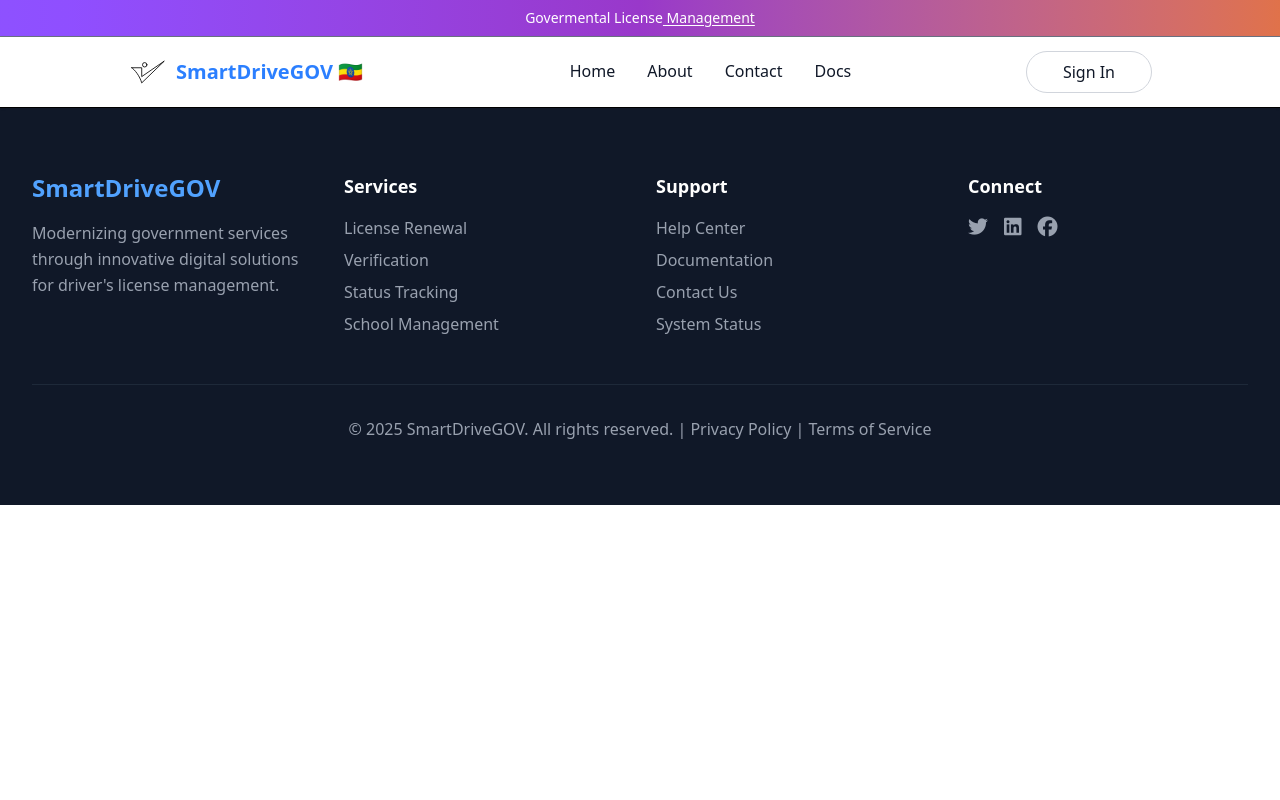
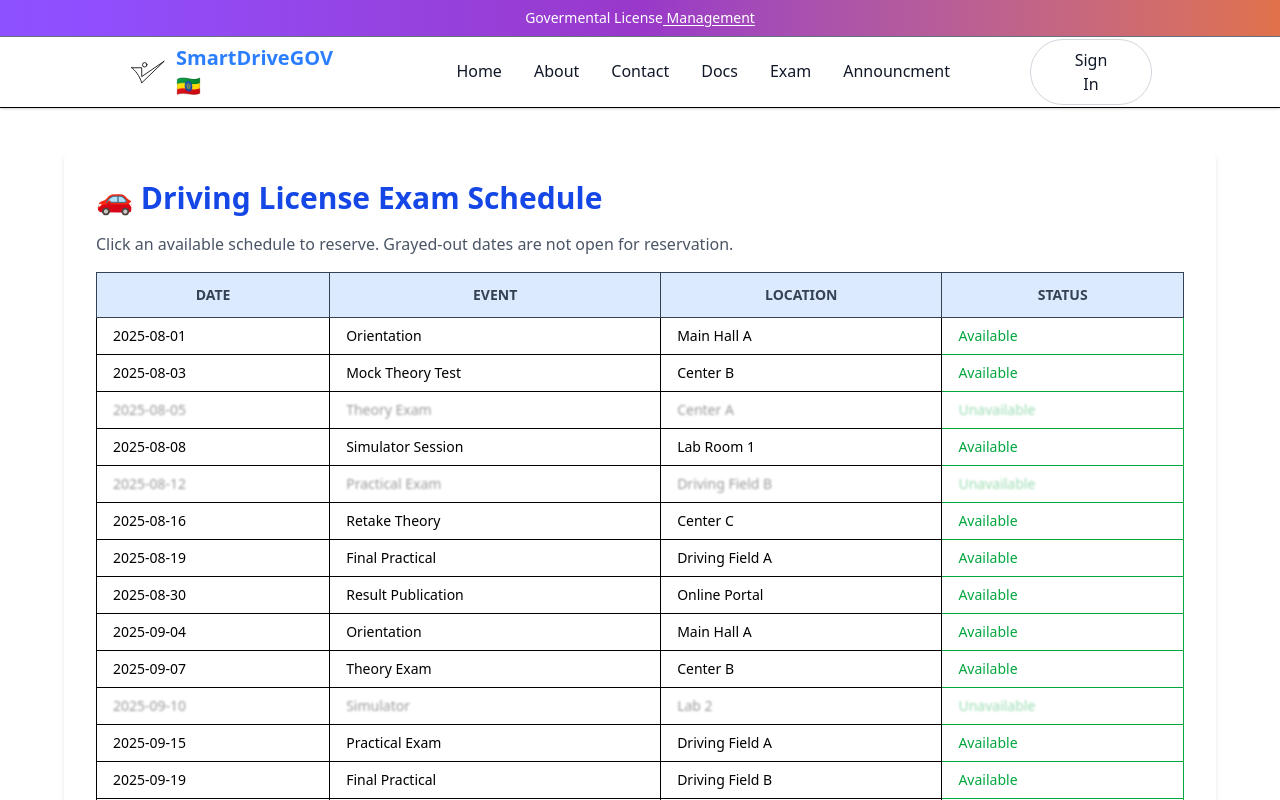
Before and after one commit to adel-kd/FaydaHackathonProject, a React (Vite) app in the folder client/: page /exam in a window 1280 px wide. Shown: the top 800 px of the page. Built offline with nearby package versions, Linux system fonts and the light colour scheme; the HTML template or start-up script is replaced by a standard one.

Commit message:
vid-explanation

```diff
--- a/client/src/App.jsx
+++ b/client/src/App.jsx
@@ -9,6 +9,10 @@ import Temporary from "./pages/temporary";
 import Dashboard from "./pages/Dashboard/Dashboard";
 import About from "./pages/about";
 import Docs from "./pages/docs";
+import AdminPortal from "./pages/AdminPortal";
+import SubdomainDemo from "./pages/SubdomainDemo";
+import NotFound from "./pages/NotFound";
+import Exam from "./pages/exam";
 const App = () => {
 const location = useLocation();
   return (
@@ -21,8 +25,12 @@ const location = useLocation();
       <Route path="/contact" element={<Contact />} />
       <Route path="/dashboard" element={<Dashboard />} />
       <Route path="/temporary" element={<Temporary />} />
-       <Route path="/docs" element={<Docs />} />
-       <Route path="/about" element={<About />} />
+        <Route path="/docs" element={<Docs />} />
+        <Route path="/about" element={<About />} />
+        <Route path="/admin" element={<AdminPortal />} />
+        <Route path="/schools" element={<SubdomainDemo />} />
+        <Route path="/exam" element={<Exam />} />
+        <Route path="*" element={<NotFound />} />
     </Routes>
     {location.pathname !== "/admin" && <Footer />}
 </div>
--- /dev/null
+++ b/client/src/components/FaydaForm.jsx
@@ -0,0 +1,55 @@
+import { useState } from "react";
+import axios from "axios";
+
+export default function FaydaForm() {
+  const [fin, setFin] = useState("");
+  const [otp, setOtp] = useState("");
+  const [result, setResult] = useState(null);
+  const [loading, setLoading] = useState(false);
+
+  const handleVerify = async () => {
+    setLoading(true);
+    try {
+      const res = await axios.post("http://localhost:5000/api/fayda/verify", {
+        fin,
+        otp,
+      });
+      setResult(res.data);
+    } catch (err) {
+      setResult({ error: "Verification failed. Please check your FIN and OTP." });
+    } finally {
+      setLoading(false);
+    }
+  };
+
+  return (
+    <div className="p-6 max-w-md mx-auto">
+      <h2 className="text-xl font-semibold mb-4">Fayda Verification</h2>
+      <input
+        placeholder="Enter FIN"
+        value={fin}
+        onChange={e => setFin(e.target.value)}
+        className="w-full p-2 border rounded mb-2"
+      />
+      <input
+        placeholder="Enter OTP"
+        value={otp}
+        onChange={e => setOtp(e.target.value)}
+        className="w-full p-2 border rounded mb-2"
+      />
+      <button
+        onClick={handleVerify}
+        disabled={loading}
+        className="bg-blue-600 text-white px-4 py-2 rounded w-full"
+      >
+        {loading ? "Verifying..." : "Verify"}
+      </button>
+
+      {result && (
+        <div className="mt-4 bg-gray-100 p-4 rounded">
+          <pre className="whitespace-pre-wrap">{JSON.stringify(result, null, 2)}</pre>
+        </div>
+      )}
+    </div>
+  );
+}
--- a/client/src/components/Navbar.jsx
+++ b/client/src/components/Navbar.jsx
@@ -37,6 +37,14 @@ const Navbar = () => {
           </li>
           <li className="group">
             <Link to="/docs">Docs</Link>
+            <div className="bg-blue-600 h-0.5 w-0 group-hover:w-full transition-all duration-300" />
+          </li>
+            <li className="group">
+            <Link to="/exam">Exam</Link>
+            <div className="bg-blue-600 h-0.5 w-0 group-hover:w-full transition-all duration-300" />
+          </li>
+            <li className="group">
+            <Link to="/announcment">Announcment</Link>
             <div className="bg-blue-600 h-0.5 w-0 group-hover:w-full transition-all duration-300" />
           </li>
         </ul>
--- /dev/null
+++ b/client/src/components/SchoolCard.jsx
@@ -0,0 +1,8 @@
+export default function SchoolCard({ name, subdomain }) {
+  return (
+    <div className="border p-4 my-2 rounded shadow">
+      <h3>{name}</h3>
+      <p className="text-sm text-gray-500">{subdomain}</p>
+    </div>
+  );
+}
--- /dev/null
+++ b/client/src/pages/AdminPortal.jsx
@@ -0,0 +1,21 @@
+import { useState } from "react";
+import axios from "axios";
+
+export default function AdminPortal() {
+  const [name, setName] = useState("");
+  const [subdomain, setSubdomain] = useState("");
+
+  const handleRegister = async () => {
+    const res = await axios.post("http://localhost:5000/api/admin/register", { name });
+    setSubdomain(res.data.subdomain);
+  };
+
+  return (
+    <div className="p-6">
+      <h2>Register a New Driving School</h2>
+      <input value={name} onChange={e => setName(e.target.value)} placeholder="School Name" />
+      <button onClick={handleRegister}>Generate Portal</button>
+      {subdomain && <p>Generated subdomain: <b>{subdomain}</b></p>}
+    </div>
+  );
+}
--- a/client/src/pages/Home.jsx
+++ b/client/src/pages/Home.jsx
@@ -3,10 +3,12 @@ import FAQ from "../components/FAQ"
 import CallToAction from "../components/CallToAction"
 import Features from "../components/Features"
 import Hero from "../components/Hero"
+import FaydaForm from "../components/FaydaForm";
 
 const Home = () => {
   return (
     <>
+
 
     <Hero />
     <States />
--- /dev/null
+++ b/client/src/pages/NotFound.jsx
@@ -0,0 +1,7 @@
+export default function NotFound() {
+  return (
+    <div className="p-10 text-center">
+      <h1 className="text-3xl font-bold">404 - Page Not Found</h1>
+    </div>
+  );
+}
--- a/client/src/pages/SignIn.jsx
+++ b/client/src/pages/SignIn.jsx
@@ -41,7 +41,7 @@ const handleLogin = (e) => {
         <img className="h-full" src={mobile_hero_img} alt="Mobile Hero" />
     </div>
 
- <div className="p-4 bg-red-50 border border-red-50 rounded-lsm shadow-md flex flex-col items-center justify-center w-full md:w-1/2">
+ {/* <div className="p-4 bg-red-50 border border-red-50 rounded-lsm shadow-md flex flex-col items-center justify-center w-full md:w-1/2">
       <p className="text-red-600 font-semibold">
         Fayda judges, please check this first:
       </p>
@@ -52,7 +52,7 @@ const handleLogin = (e) => {
       >
        Tempo Button
       </button>
-    </div>
+    </div> */}
 
     <div className="w-full flex flex-col items-center justify-center">
 
--- /dev/null
+++ b/client/src/pages/SubdomainDemo.jsx
@@ -0,0 +1,24 @@
+import { useEffect, useState } from "react";
+import axios from "axios";
+import SchoolCard from "../components/SchoolCard";
+
+export default function SubdomainDemo() {
+  const [schools, setSchools] = useState([]);
+
+  useEffect(() => {
+    axios.get("http://localhost:5000/api/admin/schools").then(res => {
+      setSchools(res.data);
+    });
+  }, []);
+
+  return (
+    <div className="p-6">
+      <h2>Registered Schools</h2>
+      <div>
+        {schools.map((s, i) => (
+          <SchoolCard key={i} name={s.name} subdomain={s.subdomain} />
+        ))}
+      </div>
+    </div>
+  );
+}
--- /dev/null
+++ b/client/src/pages/exam.jsx
@@ -0,0 +1,105 @@
+import React, { useState } from "react";
+
+// Full list of exam events across months
+const examEvents = [
+  // August
+  { date: "2025-08-01", type: "Orientation", location: "Main Hall A", available: true },
+  { date: "2025-08-03", type: "Mock Theory Test", location: "Center B", available: true },
+  { date: "2025-08-05", type: "Theory Exam", location: "Center A", available: false }, // unavailable
+  { date: "2025-08-08", type: "Simulator Session", location: "Lab Room 1", available: true },
+  { date: "2025-08-12", type: "Practical Exam", location: "Driving Field B", available: false },
+  { date: "2025-08-16", type: "Retake Theory", location: "Center C", available: true },
+  { date: "2025-08-19", type: "Final Practical", location: "Driving Field A", available: true },
+  { date: "2025-08-30", type: "Result Publication", location: "Online Portal", available: true },
+
+  // September
+  { date: "2025-09-04", type: "Orientation", location: "Main Hall A", available: true },
+  { date: "2025-09-07", type: "Theory Exam", location: "Center B", available: true },
+  { date: "2025-09-10", type: "Simulator", location: "Lab 2", available: false }, // unavailable
+  { date: "2025-09-15", type: "Practical Exam", location: "Driving Field A", available: true },
+  { date: "2025-09-19", type: "Final Practical", location: "Driving Field B", available: true },
+  { date: "2025-09-30", type: "Results Day", location: "Online Portal", available: true },
+
+  // October
+  { date: "2025-10-03", type: "Theory Exam", location: "Center A", available: false }, // unavailable
+  { date: "2025-10-07", type: "Simulator Session", location: "Lab 3", available: true },
+  { date: "2025-10-12", type: "Practical Test", location: "Driving Field C", available: true },
+  { date: "2025-10-20", type: "Final Practical", location: "Driving Field A", available: true },
+];
+
+export default function ExamSchedule() {
+  const [reservedIndex, setReservedIndex] = useState(null);
+  const [message, setMessage] = useState("");
+
+  const handleReserve = (index) => {
+    const selected = examEvents[index];
+    if (!selected.available) return;
+
+    if (reservedIndex !== null) {
+      setMessage("✅ You have already reserved an exam. One seat per applicant.");
+      return;
+    }
+
+    setReservedIndex(index);
+    setMessage(`🎉 Reserved "${selected.type}" on ${selected.date} at ${selected.location}.`);
+  };
+
+  return (
+    <div className="max-w-6xl mx-auto p-8 bg-white shadow-md mt-10 rounded-xl">
+      <h1 className="text-3xl font-bold text-blue-700 mb-4">🚗 Driving License Exam Schedule</h1>
+      <p className="mb-4 text-gray-600">
+        Click an available schedule to reserve. Grayed-out dates are not open for reservation.
+      </p>
+
+      {message && (
+        <div className="mb-4 p-4 bg-green-100 text-green-700 rounded-md border border-green-300">
+          {message}
+        </div>
+      )}
+
+      <div className="overflow-x-auto">
+        <table className="min-w-full border border-gray-300 text-sm">
+          <thead className="bg-blue-100 text-gray-700 uppercase">
+            <tr>
+              <th className="py-3 px-4 border">Date</th>
+              <th className="py-3 px-4 border">Event</th>
+              <th className="py-3 px-4 border">Location</th>
+              <th className="py-3 px-4 border">Status</th>
+            </tr>
+          </thead>
+          <tbody>
+            {examEvents.map((event, index) => (
+              <tr
+                key={index}
+                onClick={() => handleReserve(index)}
+                className={`cursor-pointer transition ${
+                  !event.available ? "opacity-40 cursor-not-allowed blur-[1px]" : ""
+                } ${reservedIndex === index ? "bg-green-100 font-semibold" : "hover:bg-gray-100"}`}
+              >
+                <td className="py-2 px-4 border">{event.date}</td>
+                <td className="py-2 px-4 border">{event.type}</td>
+                <td className="py-2 px-4 border">{event.location}</td>
+                <td className="py-2 px-4 border text-green-600">
+                  {reservedIndex === index
+                    ? "✔ Reserved"
+                    : event.available
+                    ? "Available"
+                    : "Unavailable"}
+                </td>
+              </tr>
+            ))}
+          </tbody>
+        </table>
+      </div>
+
+      <div className="mt-10 text-center">
+        <button
+          className="bg-blue-600 text-white px-6 py-2 rounded hover:bg-blue-700 disabled:bg-gray-400"
+          disabled={reservedIndex === null}
+        >
+          {reservedIndex !== null ? "Reservation Confirmed" : "Select a Schedule to Reserve"}
+        </button>
+      </div>
+    </div>
+  );
+}
```
Also changed, not shown: 1 other file (tests, documents, lock files or other folders).
